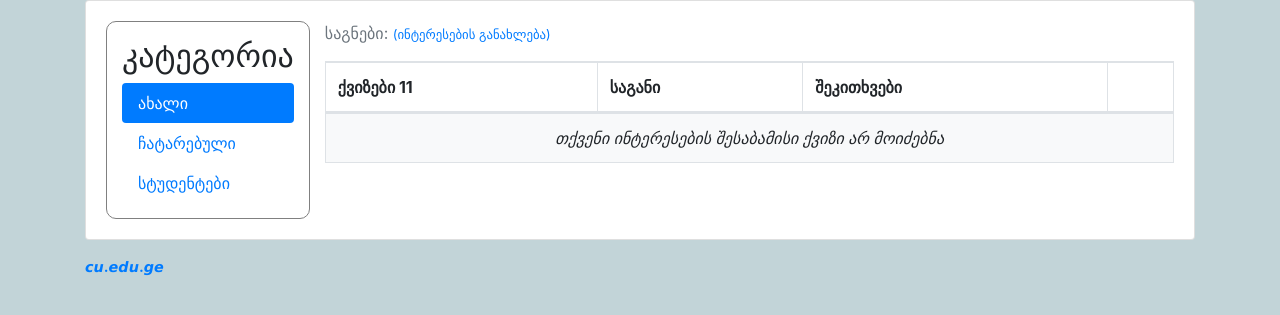
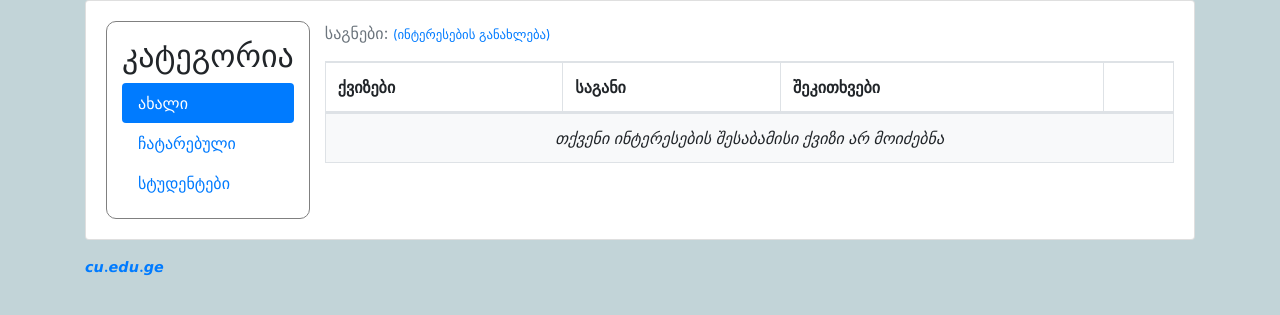
Before and after one commit to whiteroger111/herokuCuQuiz, a Django app: template classroom/templates/classroom/students/quiz_list.html in a window 1280 px wide. Shown: the part 104-419 px from the top of the page. Run offline with Django 3.2, Linux system fonts and the light colour scheme; the template is opened without the code that fills it, so the values that code supplies are empty; parts of the project's set-up code (start-up, migrations or seed data) failed here and were passed over; some libraries are stand-ins or nearby versions.

Commit message:
type fix

```diff
--- a/classroom/templates/classroom/students/quiz_list.html
+++ b/classroom/templates/classroom/students/quiz_list.html
@@ -20,7 +20,7 @@
   <table class="table table-bordered mb-0" id="tb_quizlist" >
     <thead>
       <tr>
-        <th>ქვიზები 11</th>
+        <th>ქვიზები</th>
         <th class="d-none d-sm-table-cell">საგანი</th>
         <th class="d-none d-sm-table-cell">შეკითხვები</th>
         <th></th>
```
Also changed, not shown: db.sqlite3.
